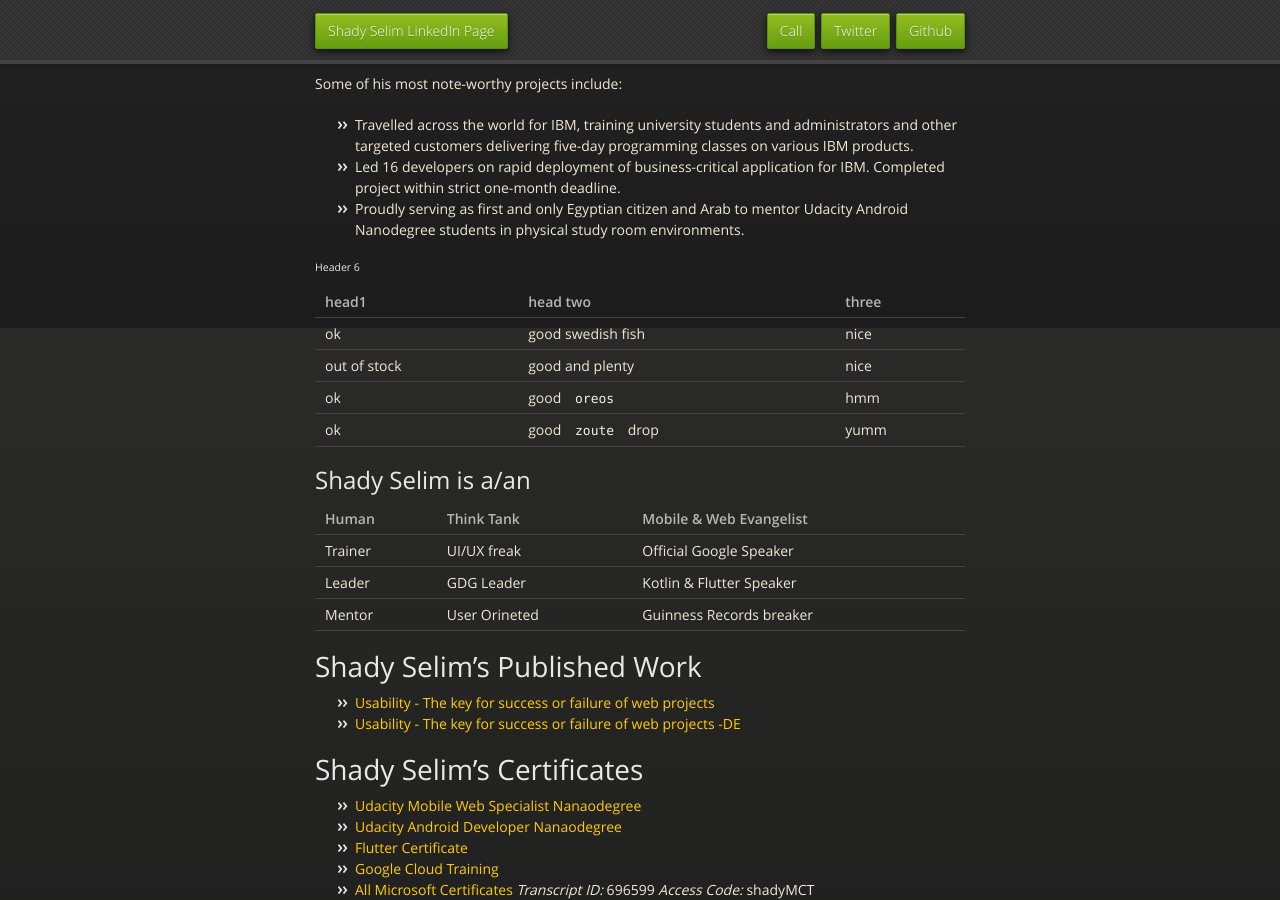
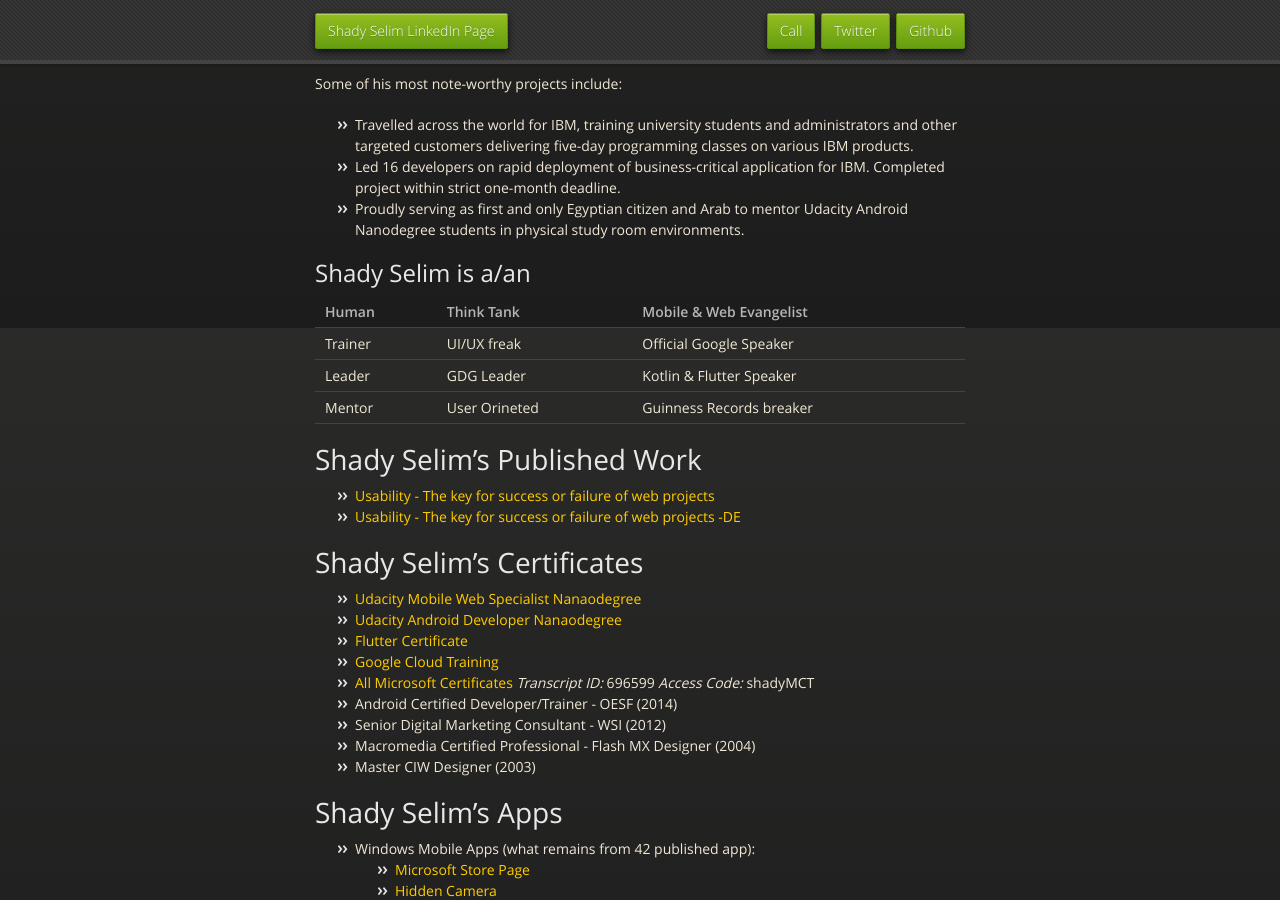
Before and after one commit to Shady-Selim/shady-selim.github.io, a Jekyll site: the page built from index.md, in a window 1280 px wide and 900 px high, scrolled down 572 px. Built offline with Jekyll 4.4.1, drawn with Linux system fonts in a browser that asks for light colours; our own code applies the rules of GitHub Pages for plain Markdown files.

Commit message:
Update index.md

```diff
--- a/index.md
+++ b/index.md
@@ -14,18 +14,7 @@
 *	Led 16 developers on rapid deployment of business-critical application for IBM. Completed project within strict one-month deadline.
 *	Proudly serving as first and only Egyptian citizen and Arab to mentor Udacity Android Nanodegree students in physical study room environments.
 
-
-###### Header 6
-
-| head1        | head two          | three |
-|:-------------|:------------------|:------|
-| ok           | good swedish fish | nice  |
-| out of stock | good and plenty   | nice  |
-| ok           | good `oreos`      | hmm   |
-| ok           | good `zoute` drop | yumm  |
-
 ## Shady Selim is a/an
-
 
 | Human     | Think Tank    | Mobile & Web Evangelist  |
 |:----------|:--------------|:-------------------------|
```
